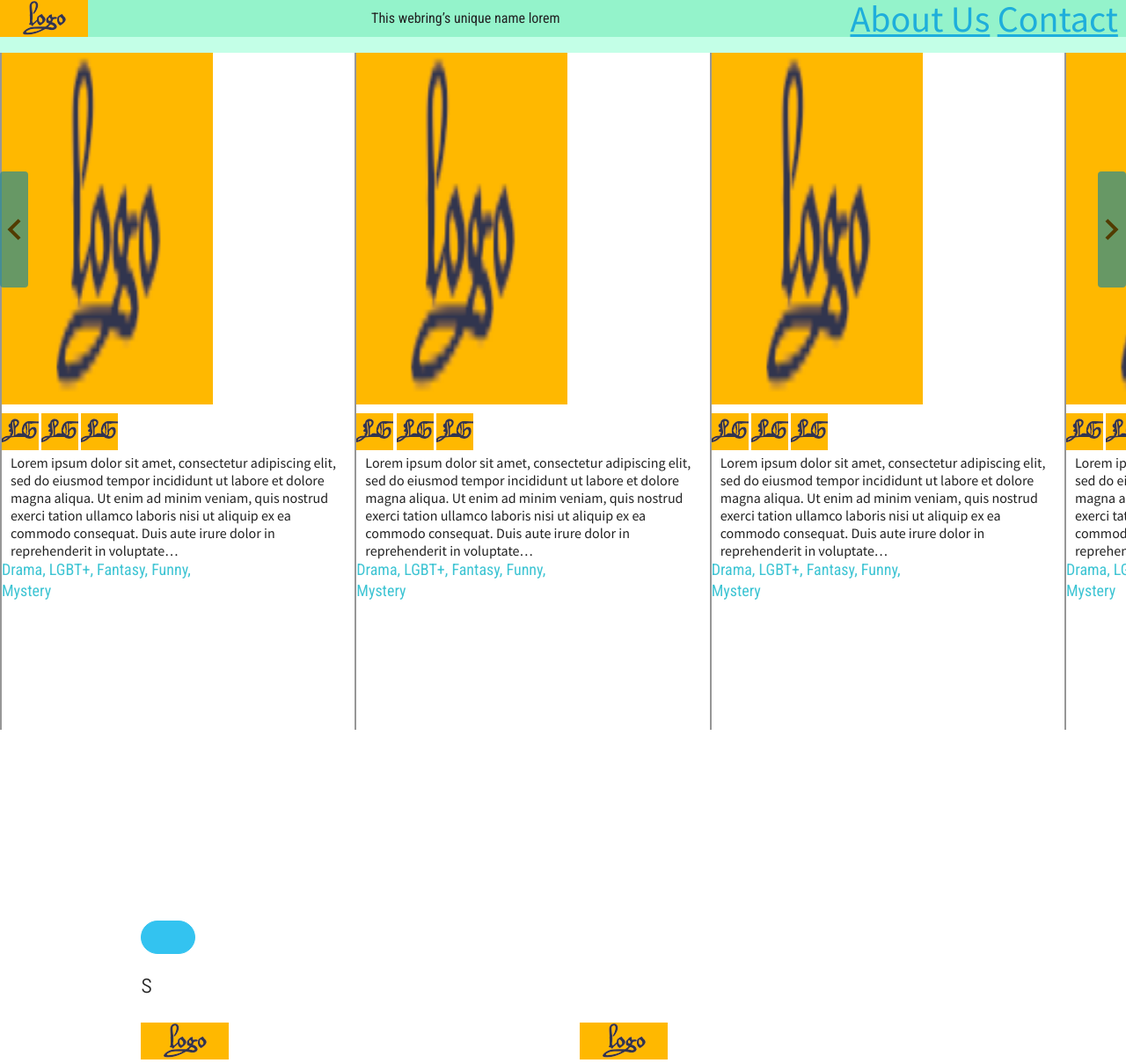
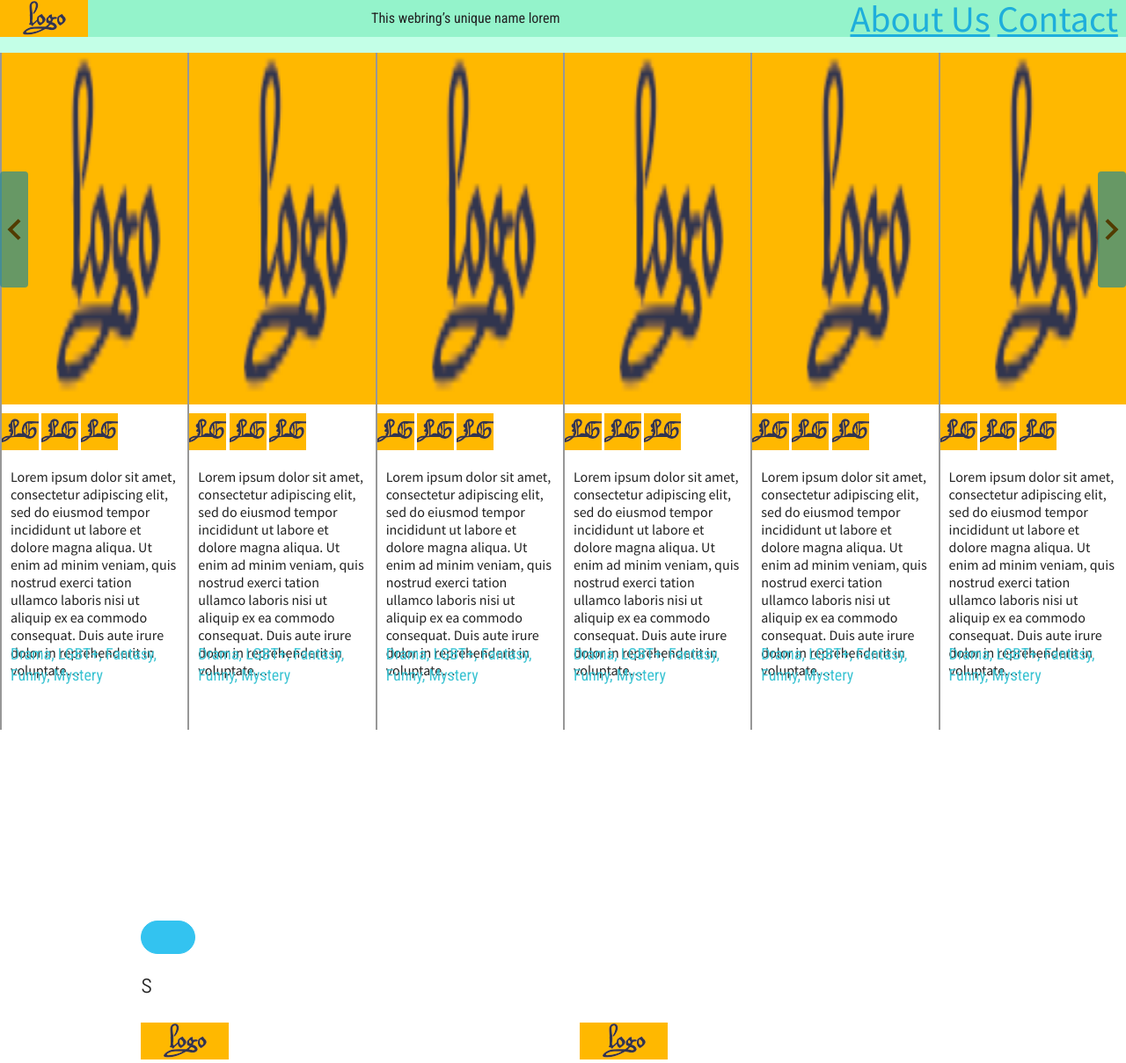
Before and after one commit to mstaragrieb/Webring, a PHP site: page /index_Skeleton.php in a window 1280 px wide. Shown: the whole page at 88% size. Run offline with PHP 8.4, Linux system fonts and the light colour scheme.

Commit message:
=Slide_Style

```diff
--- a/Skeleton_Css/app.css
+++ b/Skeleton_Css/app.css
@@ -19,6 +19,11 @@ $morning-blue: #839ea1ff;
   --glide-button-background: #208996;
   --glide-button-background-alpha: 0.68;
   --lh: 1.6rem;
+/* Breakpoints */
+  --phone-breakpoint: 55rem;
+  --tablet-desktop-breakpoint 80rem;
+  --full-hd-breakpoint: 120rem;
+
 }
 
 /* Body Overrides
@@ -77,7 +82,7 @@ h6 {
     /* font-family: sans-serif;
     font-size: 1.5em; */
 }
-@media screen and (min-width: 768px) {
+@media screen and (min-width: 550px) {
     .drawer-toggle:not(.persistent) {
         display: none;
     }
@@ -143,7 +148,7 @@ h6 {
 [type=checkbox].drawer:checked + * {
     right: 0;
 }
-@media screen and (min-width: 768px) {
+@media screen and (min-width: 550px) {
     [type=checkbox].drawer:not(.persistent) + * {
         position: static;
         height: 100%;
@@ -206,12 +211,13 @@ h6 {
 }
 
 .glide__slide{
+    margin-left: 0;
     border-left: 2px solid #979797;
 }
 
 .glide-slide-top{
     height: 40rem;
-    width:  27rem;
+    /*  */
     margin-bottom:1rem;
     overflow: hidden;
 }
@@ -251,20 +257,29 @@ opacity: 0.68;
 .glide__arrow--next{
     float:right
 }
+.glide-slide-bottom-icons{
+    padding-left: 1rem;
+    padding-right: 1rem;
+    padding-top: 1.6rem;
+}
 
 .glide-slide-bottom-tags{
     height: 4.8rem;
-    width: 21.7rem;
     color: var(--light-text-colored);
     font-family: var(--roboto-font-family);
     font-size: 1.8rem;
     letter-spacing: 0;
     line-height: 2.4rem;
+    padding-left: 1rem;
+    padding-right: 1rem;
+    padding-top: 1.6rem;
 }
 
 .glide-slide-bottom-description{
     padding-left: 1rem;
     padding-right: 1rem;
+    padding-top: 1.6rem;
+    height:20rem;
 }
 
 /* Weird Webkit thing that works in FF and Edge */
--- a/js/app.js
+++ b/js/app.js
@@ -252,6 +252,7 @@ ready(function(){
 
     var slideNodeTop = document.createElement('div');
     slideNodeTop.classList.add('glide-slide-top');
+    //slideNodeTop.classList.add('u-max-full-width');
     slideNodeTop.innerHTML='<img src="comic_images/' + index +'/slide.jpg">'  //height="100%" width="240"
     slideNode.appendChild(slideNodeTop);
 
@@ -260,11 +261,12 @@ ready(function(){
     slideNodeBottom.classList.add('glide-slide-bottom');
 
         var slideNodeBottomIcons = document.createElement('div');
-        slideNodeBottomIcons.classList.add('glide-slide-bottom-icon-pack');
+        slideNodeBottomIcons.classList.add('glide-slide-bottom-icons');
         comicsList.comicsData[index].comicBadges.forEach(function(el, index, array){
             //var badgeString = document.createTextNode('<img src="images/logo_square.png">');
             var slideNodeBottomIcon = document.createElement('img');
             slideNodeBottomIcon.setAttribute('src', 'images/brand_icons/icon_'+el.comicServer+'.png');
+            slideNodeBottomIcon.classList.add('glide-slide-bottom-icon');
             slideNodeBottomIcons.appendChild(slideNodeBottomIcon);
         });
         slideNodeBottom.appendChild(slideNodeBottomIcons);
@@ -323,19 +325,30 @@ ready(function() {
     autoplay: 0,
     animationDuration: 600,
     animationTimingFunc: 'linear',
-    perView: 3,
-    peek: {
-        before: 0,
-        after: 80
-    },
+    perView: 6,
+    gap:0,
     focusAt: 0,
     breakpoints: {
-        1024: {
-            perView: 2
+        1200: {
+            perView: 4
+        },
+        800: {
+            perView: 3
         },
         600: {
-            perView: 1
+            perView: 2,
+            peek: {
+                before: 0,
+                after: 80
+            }
+        },
+        450: {
+            perView: 1,
+            peek: {
+                before: 0,
+                after: 80
+            }
+        }
     }
-  }
   }).mount();
 });
```
